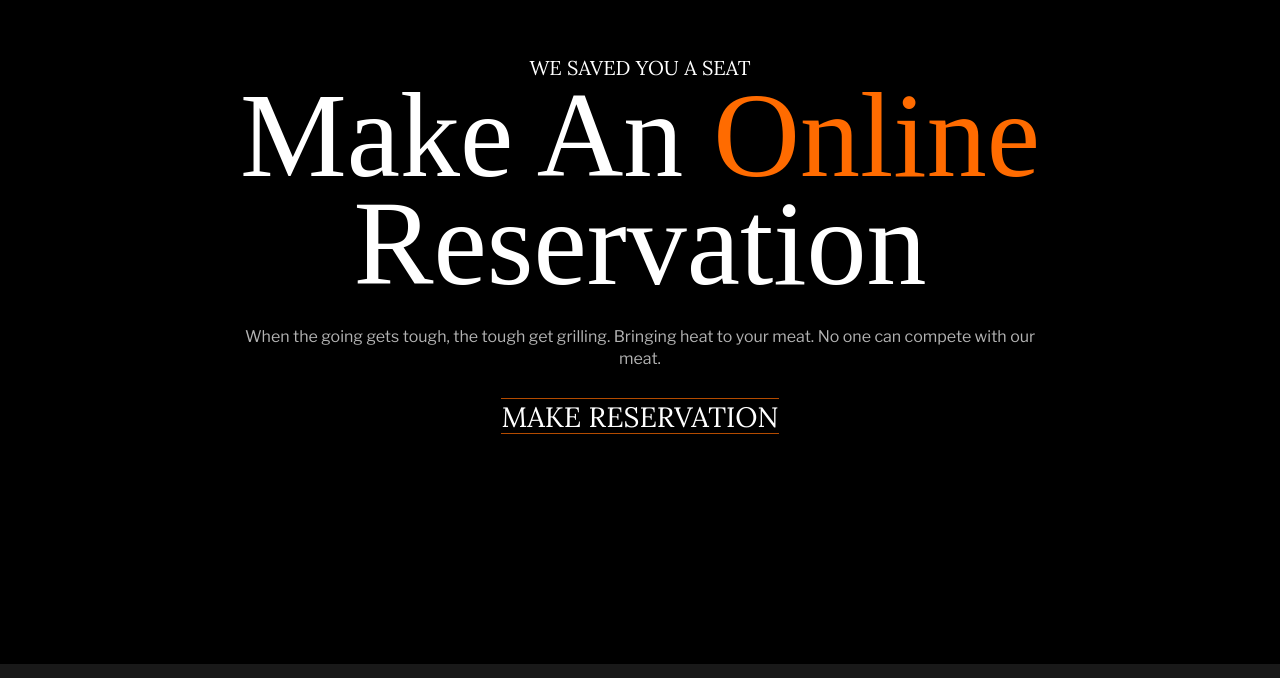
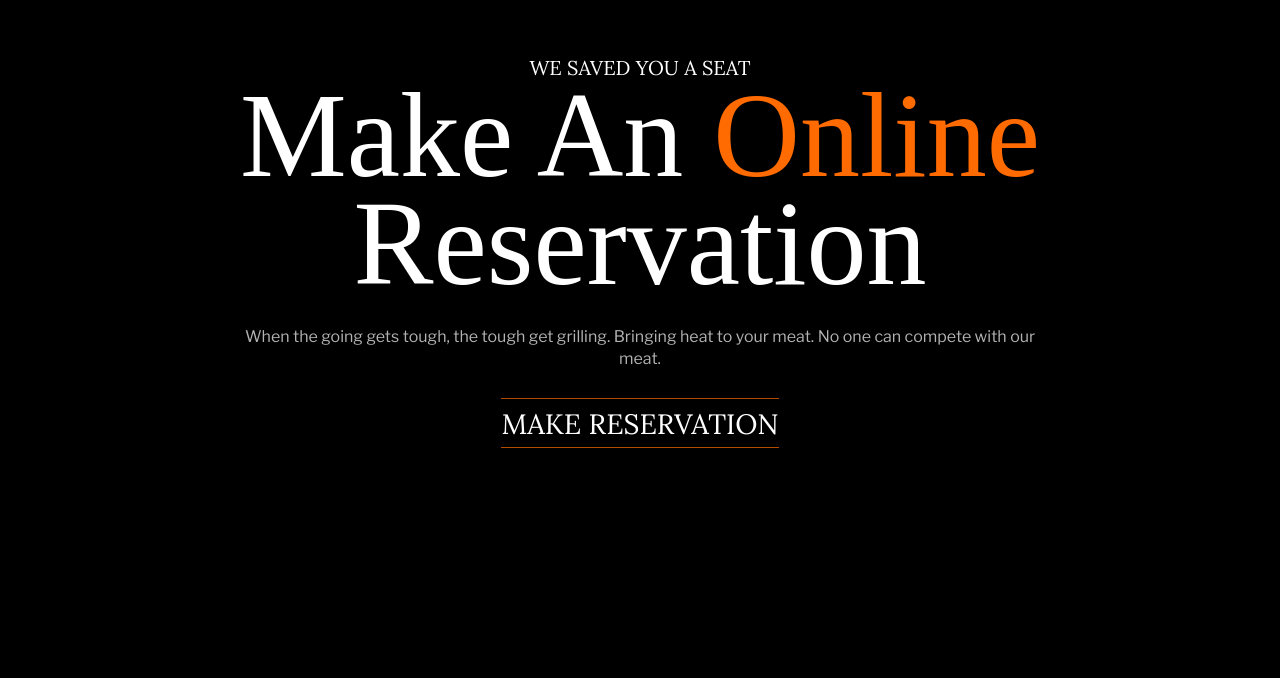
Before and after one commit to nazmus767921/Restaurant_project-1.00, a React (Vite) app: page / in a window 1280 px wide. Shown: the part 2696-3374 px from the top of the page. Built offline with nearby package versions, Linux system fonts and the light colour scheme; a web font is replaced by a local one.

Commit message:
U: Gap adjusted

```diff
--- a/src/components/UI/TextBTNDoubleLines.jsx
+++ b/src/components/UI/TextBTNDoubleLines.jsx
@@ -18,6 +18,7 @@ const BTN = styled.button`
 	display: flex;
 	flex-direction: column;
 	align-items: center;
+	gap: 0.25em;
 	/* text styles */
 	font-family: "Lora", serif;
 	color: ${colors["text-white"]};
```
